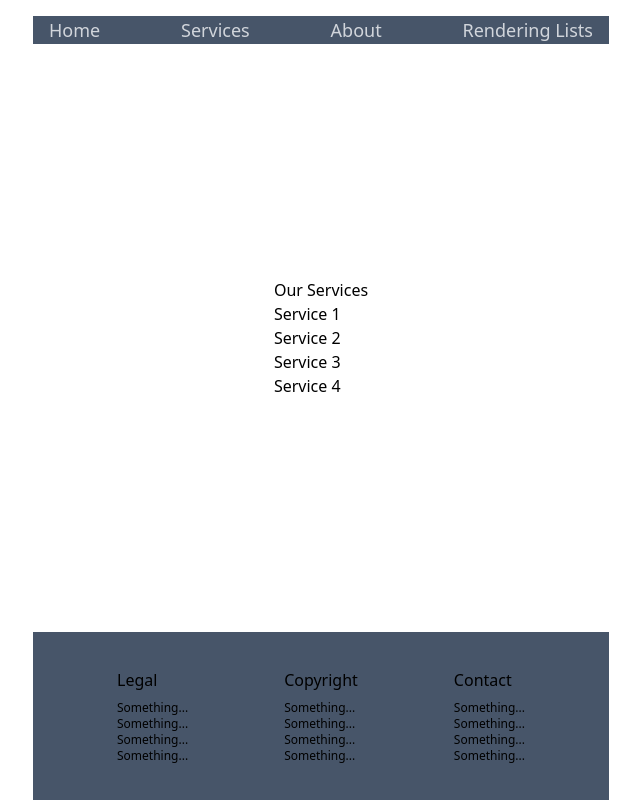
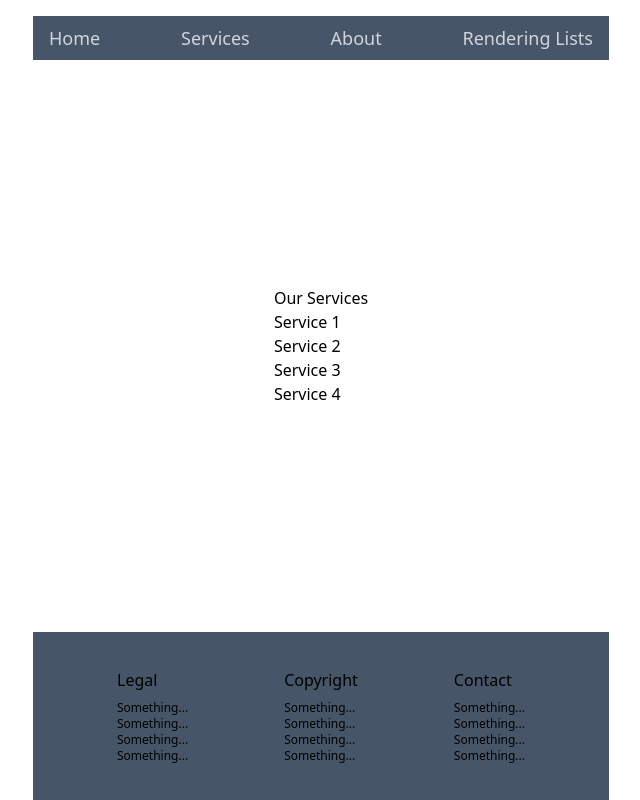
Before and after one commit to Vladimir-Gerov/LMS-React-Basics, a React (Vite) app: page /services in a window 1280 px wide. Shown: the whole page, without its empty margins (319-959 px from the left). Built offline with nearby package versions, Linux system fonts and the light colour scheme.

Commit message:
fixed console error changed <a>tags to <p> in Nav

```diff
--- a/src/Components/Nav.jsx
+++ b/src/Components/Nav.jsx
@@ -5,37 +5,37 @@ const Nav = () => {
     <ul className="flex items-center justify-between text-base text-gray-300 mt-4 bg-slate-600 w-full max-w-xl">
       <Link to={`/`}>
         <li>
-          <a
+          <p
             className=" hover:text-black font-medium text-lg py-2 px-4"
             href=""
           >
             Home
-          </a>
+          </p>
         </li>
       </Link>
       <Link to={`/services`}>
         <li>
-          <a
+          <p
             className=" hover:text-black font-medium text-lg py-2 px-4"
             href=""
           >
             Services
-          </a>
+          </p>
         </li>
       </Link>
       <li>
-        <a className=" hover:text-black font-medium text-lg py-2 px-4" href="">
+        <p className=" hover:text-black font-medium text-lg py-2 px-4" href="">
           About
-        </a>
+        </p>
       </li>
       <Link to={`../Pages/renderinglists`}>
         <li>
-          <a
+          <p
             className=" hover:text-black font-medium text-lg py-2 px-4"
             href=""
           >
             Rendering Lists
-          </a>
+          </p>
         </li>
       </Link>
     </ul>
```
